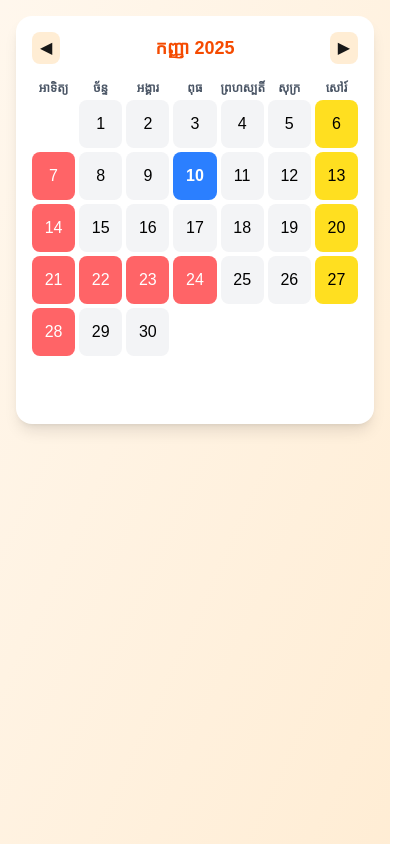
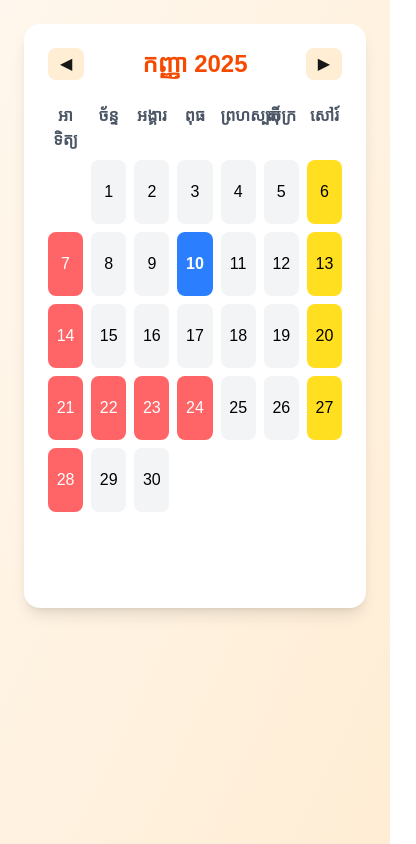
Before and after one commit to chhunly03/deploy-ment, a Next.js app: page / in a window 390 px wide. Shown: the whole page, 416 px wide, since content can reach past the window. Built offline with nearby package versions, Linux system fonts and the light colour scheme.

Commit message:
Calendar

```diff
--- a/src/app/layout.tsx
+++ b/src/app/layout.tsx
@@ -13,7 +13,7 @@ const geistMono = Geist_Mono({
 });
 
 export const metadata: Metadata = {
-  title: "Khmer Calendar",
+  title: "KHMER CALENDAR",
   description: "Cambodian Calendar Application",
 };
 
--- a/src/app/page.tsx
+++ b/src/app/page.tsx
@@ -30,10 +30,11 @@ export default function Page() {
   const [month, setMonth] = useState<number>(today.getMonth());
   const [year, setYear] = useState<number>(today.getFullYear());
   const [days, setDays] = useState<Day[]>([]);
-  const [loading, setLoading] = useState(false);
+  const [hoveredDay, setHoveredDay] = useState<Day | null>(null);
+  const [loading, setLoading] = useState<boolean>(false);
   const [error, setError] = useState<string | null>(null);
 
-  const fetchDays = async () => {
+  const fetchDays = async (): Promise<void> => {
     setLoading(true);
     setError(null);
     try {
@@ -42,7 +43,8 @@ export default function Page() {
       const data: Day[] = await res.json();
       setDays(data);
     } catch (err: unknown) {
-      setError(err instanceof Error ? err.message : String(err));
+      if (err instanceof Error) setError(err.message);
+      else setError(String(err));
     } finally {
       setLoading(false);
     }
@@ -50,6 +52,7 @@ export default function Page() {
 
   useEffect(() => {
     fetchDays();
+    // eslint-disable-next-line react-hooks/exhaustive-deps
   }, [month, year]);
 
   const prevMonth = () => {
@@ -68,8 +71,14 @@ export default function Page() {
 
   const getDayColor = (day: Day) => {
     const d = new Date(day.date);
-    const isToday = d.toDateString() === today.toDateString();
-    if (isToday) return "bg-blue-500 text-white font-bold";
+
+    // Check if this day is today
+    const isToday =
+      d.getFullYear() === today.getFullYear() &&
+      d.getMonth() === today.getMonth() &&
+      d.getDate() === today.getDate();
+
+    if (isToday) return "bg-blue-500 text-white font-bold"; // Highlight current day
     if (day.isHoliday || d.getDay() === 0) return "bg-red-400 text-white";
     if (d.getDay() === 6) return "bg-yellow-300 text-black";
     return "bg-gray-100 text-black";
@@ -83,28 +92,30 @@ export default function Page() {
     return "Normal Day";
   };
 
-  const firstDayOfMonth = new Date(year, month, 1).getDay();
+  const firstDayOfMonth = new Date(year, month, 1).getDay(); // 0 = Sunday
   const totalCells = 42;
   const emptyCellsBefore = Array(firstDayOfMonth).fill(null);
   const emptyCellsAfter = Array(totalCells - (emptyCellsBefore.length + days.length)).fill(null);
 
   return (
-    <div className="min-h-screen flex flex-col items-center bg-gradient-to-br from-orange-50 to-orange-100 p-4 sm:p-6">
-      <div className="w-full max-w-4xl bg-white rounded-2xl shadow-lg p-4 sm:p-6">
-        <div className="flex items-center justify-between mb-4 sm:mb-6">
+    <div className="min-h-screen flex flex-col items-center bg-gradient-to-br from-orange-50 to-orange-100 p-6">
+      <div className="max-w-4xl w-full bg-white rounded-2xl shadow-lg p-6">
+        <div className="flex items-center justify-between mb-6">
           <button
             onClick={prevMonth}
-            className="px-2 sm:px-3 py-1 bg-orange-100 rounded-lg hover:bg-orange-200 disabled:opacity-50"
+            className="px-3 py-1 bg-orange-100 rounded-lg hover:bg-orange-200 disabled:opacity-50"
             disabled={loading}
           >
             ◀
           </button>
-          <h1 className="text-lg sm:text-2xl font-bold text-orange-600 text-center flex-1">
+
+          <h1 className="text-2xl font-bold text-orange-600">
             {KHMER_MONTHS[month + 1] ?? "Unknown Month"} {year}
           </h1>
+
           <button
             onClick={nextMonth}
-            className="px-2 sm:px-3 py-1 bg-orange-100 rounded-lg hover:bg-orange-200 disabled:opacity-50"
+            className="px-3 py-1 bg-orange-100 rounded-lg hover:bg-orange-200 disabled:opacity-50"
             disabled={loading}
           >
             ▶
@@ -117,43 +128,44 @@ export default function Page() {
           <div className="text-center text-gray-600">Loading...</div>
         ) : (
           <>
-            {/* Weekdays */}
-            <div className="grid grid-cols-7 gap-1 text-center font-semibold text-gray-600 text-xs sm:text-sm mb-1 sm:mb-2">
+            <div className="grid grid-cols-7 gap-2 mb-2 text-center font-semibold text-gray-600">
               {KHMER_WEEKDAYS.map((d, i) => (
                 <div key={i}>{d}</div>
               ))}
             </div>
 
-            {/* Calendar */}
-            <div className="grid grid-cols-7 gap-1 sm:gap-2">
+            <div className="grid grid-cols-7 gap-2">
               {emptyCellsBefore.map((_, i) => (
-                <div key={`empty-before-${i}`} className="h-12 sm:h-16" />
+                <div key={`empty-before-${i}`} className="h-16" />
               ))}
 
               {days.map((day) => (
                 <motion.div
                   key={day.date}
                   whileHover={{ scale: 1.05 }}
-                  className={`relative flex items-center justify-center h-12 sm:h-16 rounded-lg cursor-pointer ${getDayColor(day)}`}
+                  className={`relative flex items-center justify-center h-16 rounded-lg cursor-pointer ${getDayColor(day)}`}
+                  onMouseEnter={() => setHoveredDay(day)}
+                  onMouseLeave={() => setHoveredDay(null)}
                 >
                   {day.day}
-
-                  {/* Hover Tooltip */}
+                  {hoveredDay?.date === day.date && (
                     <motion.div
                       initial={{ opacity: 0, y: 10 }}
-                    whileHover={{ opacity: 1, y: 0 }}
-                    className="absolute bottom-16 sm:bottom-20 p-2 w-40 sm:w-44 bg-black text-white text-xs sm:text-sm rounded-lg shadow-lg pointer-events-none"
+                      animate={{ opacity: 1, y: 0 }}
+                      exit={{ opacity: 0 }}
+                      className="absolute bottom-20 p-2 w-44 bg-black text-white text-sm rounded-lg shadow-lg z-10"
                     >
-                    <div className="font-semibold text-orange-400 text-xs sm:text-sm">
+                      <div className="font-semibold text-orange-400">
                         {KHMER_WEEKDAYS[new Date(day.date).getDay()]}
                       </div>
                       <div>{getDayType(day)}</div>
                     </motion.div>
+                  )}
                 </motion.div>
               ))}
 
               {emptyCellsAfter.map((_, i) => (
-                <div key={`empty-after-${i}`} className="h-12 sm:h-16" />
+                <div key={`empty-after-${i}`} className="h-16" />
               ))}
             </div>
           </>
```
Lines whose indentation alone changed are shown as unchanged.
